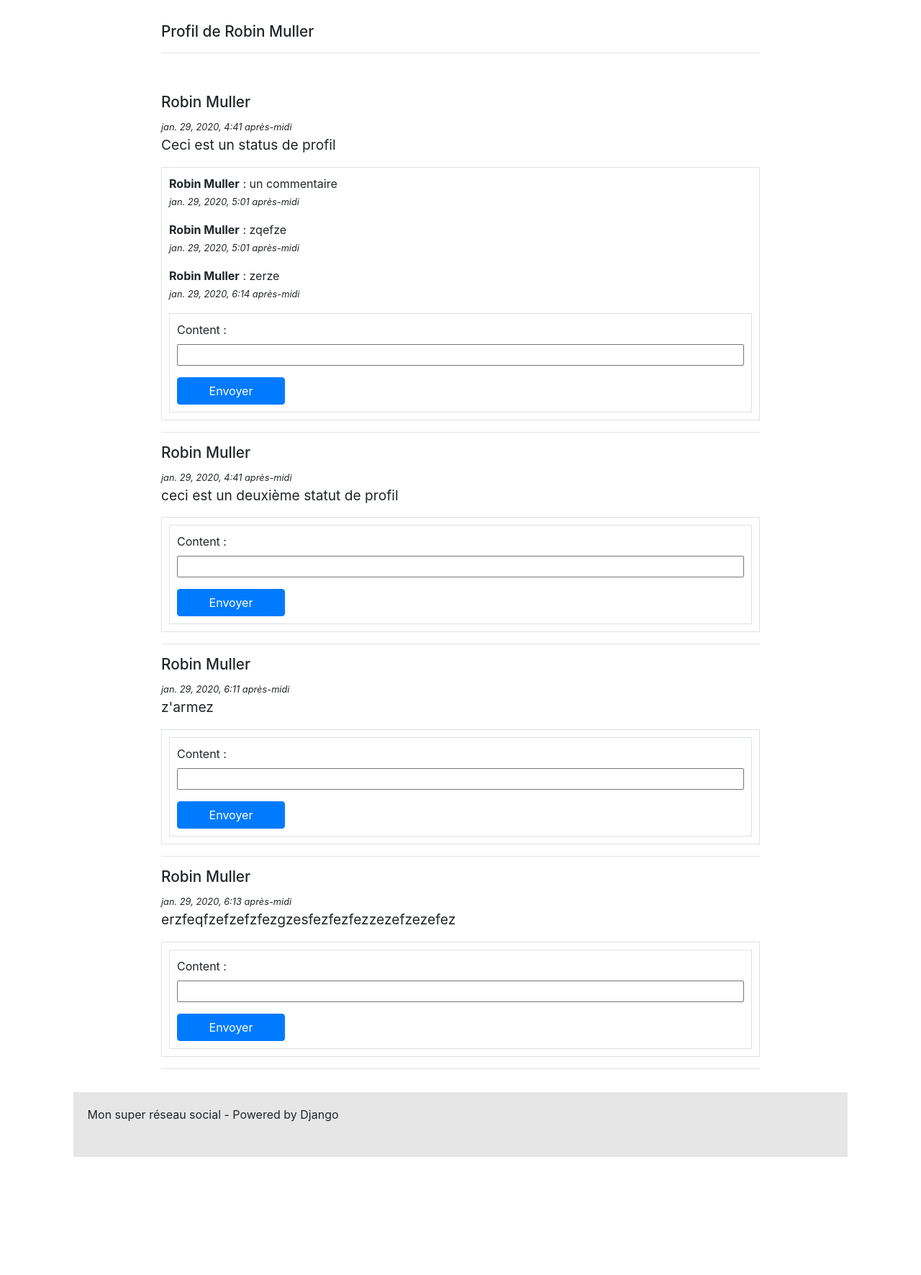
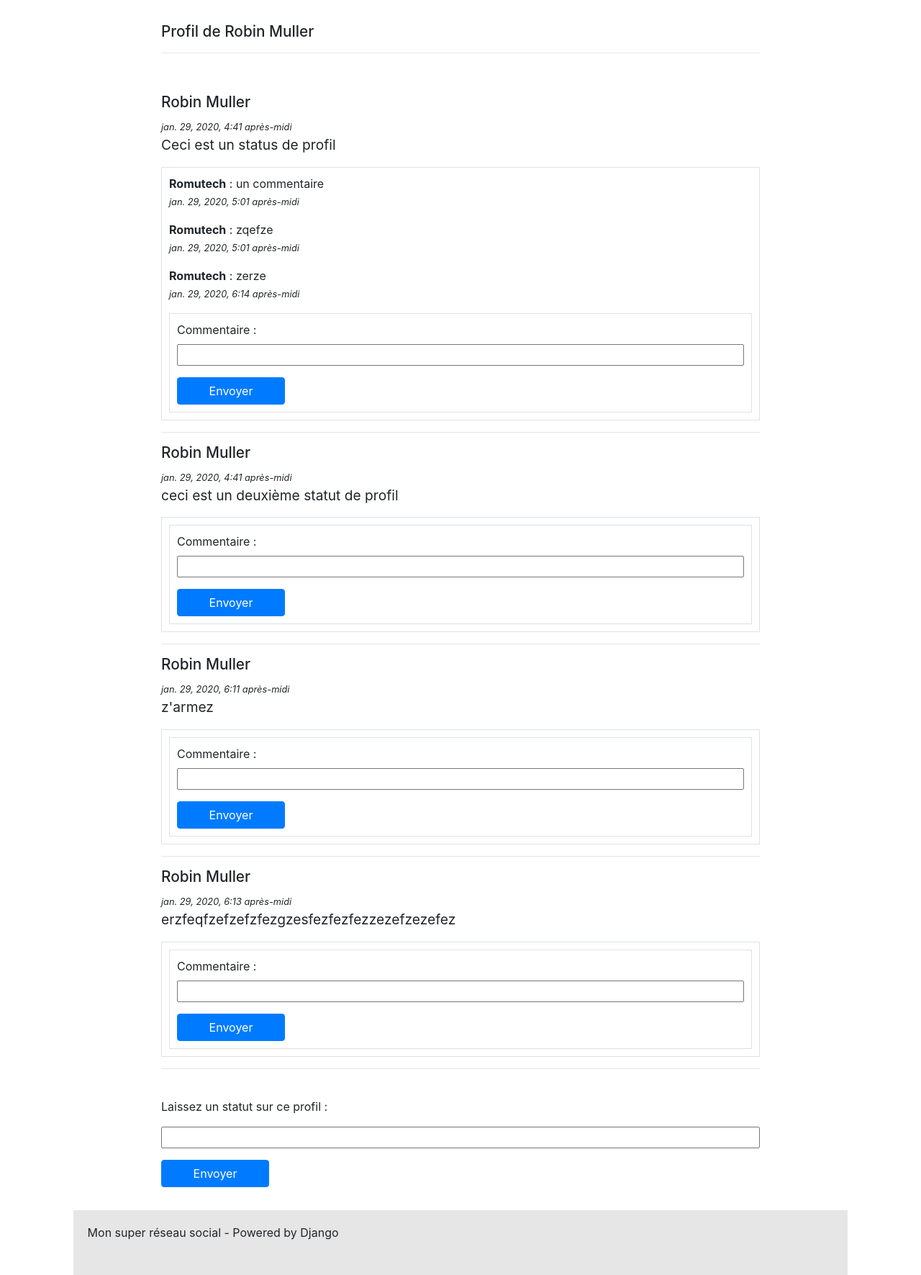
Before and after one commit to Romutech/social_network, a Django app: page /profile/1 in a window 1280 px wide. Shown: the part 60-1831 px from the top of the page at 72% size. Before the commit the page ends 1667 px from the top, so only its background shows below. Run offline with Django 3.2, Linux system fonts and the light colour scheme; data comes from the database, SQL or seed files in the repository; both versions use the stored data as it was after the commit; parts of the project's set-up code (start-up, migrations or seed data) failed here and were passed over; some libraries are stand-ins or nearby versions.

Commit message:
status profile form

```diff
--- a/social/models.py
+++ b/social/models.py
@@ -25,7 +25,8 @@ class Profile(models.Model):
 
 
 class Status(models.Model):
-    content = models.CharField(max_length=100)
+    content = models.CharField(max_length=100, verbose_name="Statut")
+    author  = models.ForeignKey('User', on_delete=models.CASCADE)
     profile = models.ForeignKey('Profile', on_delete=models.CASCADE)
     date    = models.DateTimeField(default=timezone.now, verbose_name="Date de création")
 
@@ -37,8 +38,8 @@ class Status(models.Model):
 
 
 class Comment(models.Model):
-    content = models.CharField(max_length=100)
-    author  = models.ForeignKey('Profile', on_delete=models.CASCADE)
+    content = models.CharField(max_length=100, verbose_name="Commentaire")
+    author  = models.ForeignKey('User', on_delete=models.CASCADE)
     status  = models.ForeignKey('Status', on_delete=models.CASCADE)
     date    = models.DateTimeField(default=timezone.now, verbose_name="Date de création")
 
--- a/social/templates/social/show_profile.html
+++ b/social/templates/social/show_profile.html
@@ -14,7 +14,7 @@
 			{% if status.comment_set.all.count > 0 %}
 				{% for comment in status.comment_set.all %}
 					<p>
-						<b>{{ comment.author.firstname }} {{ comment.author.lastname }}</b> : {{ comment.content }}
+						<b>{{ comment.author.pseudo }}</b> : {{ comment.content }}
 						<br>
 						<i>{{ comment.date }}</i>
 					</p>
@@ -23,7 +23,7 @@
 			<div class="border">
 				<form action="{% url "show_profile" profile.id  %}" method="post">
 				    {% csrf_token %}
-				    <input type="hidden" name="author" value="{{ profile.id }}">
+				    <input type="hidden" name="author" value="{{ profile.user.id }}">
 				    <input type="hidden" name="status" value="{{ status.id }}">
 				    {{ form.as_p }}
 				    <input class="btn btn-primary" type="submit" value="Envoyer" />
@@ -32,4 +32,14 @@
 		</div>
 		<hr>
 	{% endfor %}
+		<br>
+		<p>Laissez un statut sur ce profil : </p>
+		<form action="{% url "show_profile" profile.id  %}" method="post">
+		    {% csrf_token %}
+		    <input type="hidden" name="type_form" value="profile_status">
+		    <input type="hidden" name="author" value="{{ profile.user.id }}">
+		    <input type="hidden" name="profile" value="{{ profile.id }}">
+		    <p><input type="text" name="content"></p>
+		    <input class="btn btn-primary" type="submit" value="Envoyer" />
+		</form>
 {% endblock%}
--- a/social/views.py
+++ b/social/views.py
@@ -1,7 +1,7 @@
 from django.shortcuts import render, redirect
 from django.contrib.auth import login, authenticate
 from django.http import Http404
-from .models import Profile, Status, Comment
+from .models import Profile, Status, Comment, User
 from social.forms import CommentForm
 
 def list_profiles(request):
@@ -16,11 +16,23 @@ def show_profile(request, id):
 
     form = CommentForm(request.POST or None)
 
+
+    try:
+        if request.POST['type_form'] == 'profile_status':
+            status = Status()
+            status.content = request.POST['content']
+            status.profile = Profile.objects.get(id=request.POST['profile'])
+            status.author = User.objects.get(id=request.POST['author'])
+            status.save()
+            return redirect(show_profile, id)
+    except:
+        pass
+
     if form.is_valid():
         comment = Comment()
         comment.content = request.POST['content']
         comment.status = Status.objects.get(id=request.POST['status'])
-        comment.author = Profile.objects.get(id=id)
+        comment.author = User.objects.get(id=request.POST['author'])
         comment.save()
         return redirect(show_profile, id)
 
```
Also changed, not shown: db.sqlite3, social/migrations/0001_initial.py, social/migrations/0002_auto_20200128_2018.py (deleted), social/migrations/0003_auto_20200128_2026.py (deleted).
